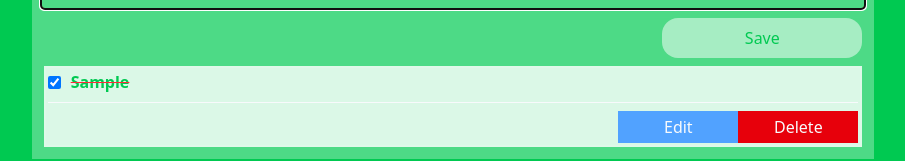
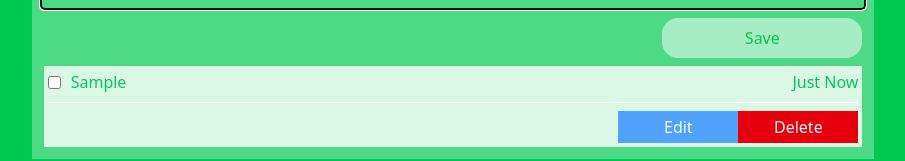
Before and after one commit to hectordraposas/todo-list, a React (Vite) app: page / in a window 1280 px wide. Both pictures are taken after typing "Sample" into the empty fields and a click on the button "Save". Shown: the part 155-316 px from the top of the page, without its empty margins (187-1092 px from the left). Built offline with nearby package versions, Linux system fonts and the light colour scheme.

Commit message:
add date

```diff
--- a/src/App.jsx
+++ b/src/App.jsx
@@ -6,10 +6,30 @@ function App() {
   const [editID, setEditId] = useState("");
   const [isEditing, setIsEditing] = useState(false);
   const [remaining, setRemaining] = useState(0);
+  const [tempOutput, setTempOutput] = useState([]);
+  const [search, setSearch] = useState("");
   const [todoOutput, setTodoOutput] = useState(() => {
     const storedValue = localStorage.getItem("todos");
     return storedValue ? JSON.parse(storedValue) : [];
   });
+
+  const calcTime = (time) => {
+    const today = Date.now();
+
+    const diffTime = today - time;
+
+    const seconds = Math.floor(diffTime / 1000);
+    const minutes = Math.floor(diffTime / (1000 * 60));
+    const hours = Math.floor(diffTime / (1000 * 60 * 60));
+    const days = Math.floor(diffTime / (1000 * 60 * 60 * 24));
+
+    if (days > 0) return `${days} day${days > 1 ? "s" : ""} ago`;
+    if (hours > 0) return `${hours} hour${hours > 1 ? "s" : ""} ago`;
+    if (minutes > 0) return `${minutes} minute${minutes > 1 ? "s" : ""} ago`;
+    if (seconds > 0) return `${seconds} second${seconds > 1 ? "s" : ""} ago`;
+
+    return "Just Now";
+  };
 
   useEffect(() => {
     localStorage.setItem("todos", JSON.stringify(todoOutput));
@@ -46,7 +66,7 @@ function App() {
       if (!todos) alert("Please enter todo");
       else
         setTodoOutput([
-          { todo: addTodo, id: newId, done: true },
+          { todo: addTodo, id: newId, done: false },
           ...todoOutput,
         ]);
       setTodos("");
@@ -148,6 +168,8 @@ function App() {
                       checked={item.done}
                     />
                   </span>
+                  {/* //for content span side by side to creat time and date*/}
+                  <span className="flex justify-between w-full">
                     <span
                       className={`${
                         item.done
@@ -156,7 +178,9 @@ function App() {
                       }`}
                       onClick={() => handleIsDone(item.id)}
                     >
-                    {item.todo}
+                      <span>{item.todo}</span>
+                    </span>
+                    <span>{calcTime(item.id)}</span>
                   </span>
                 </span>
                 <hr className="border-t border-slate-50 my-2 w-full mx-auto" />
```
Lines whose indentation alone changed are shown as unchanged.
